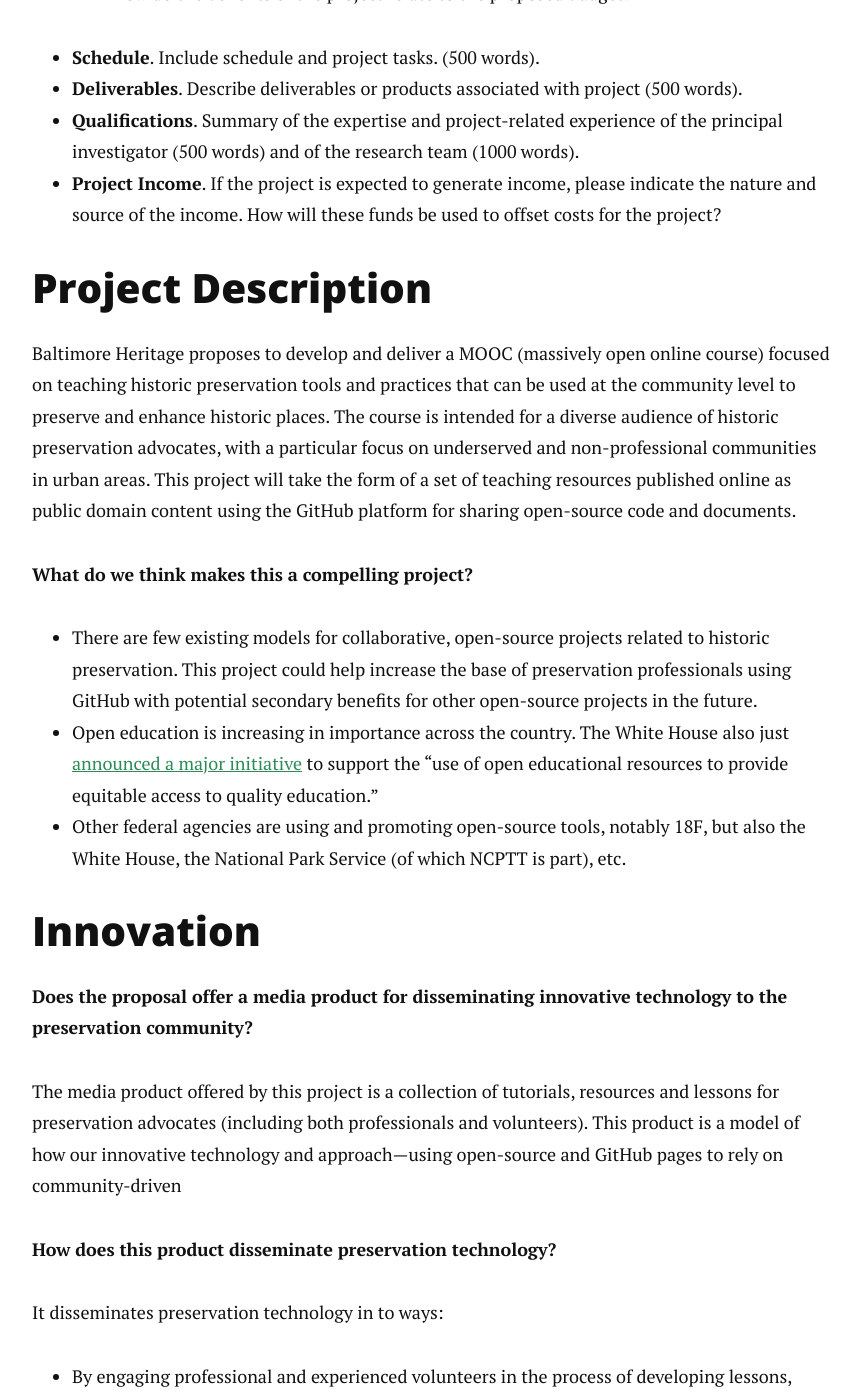
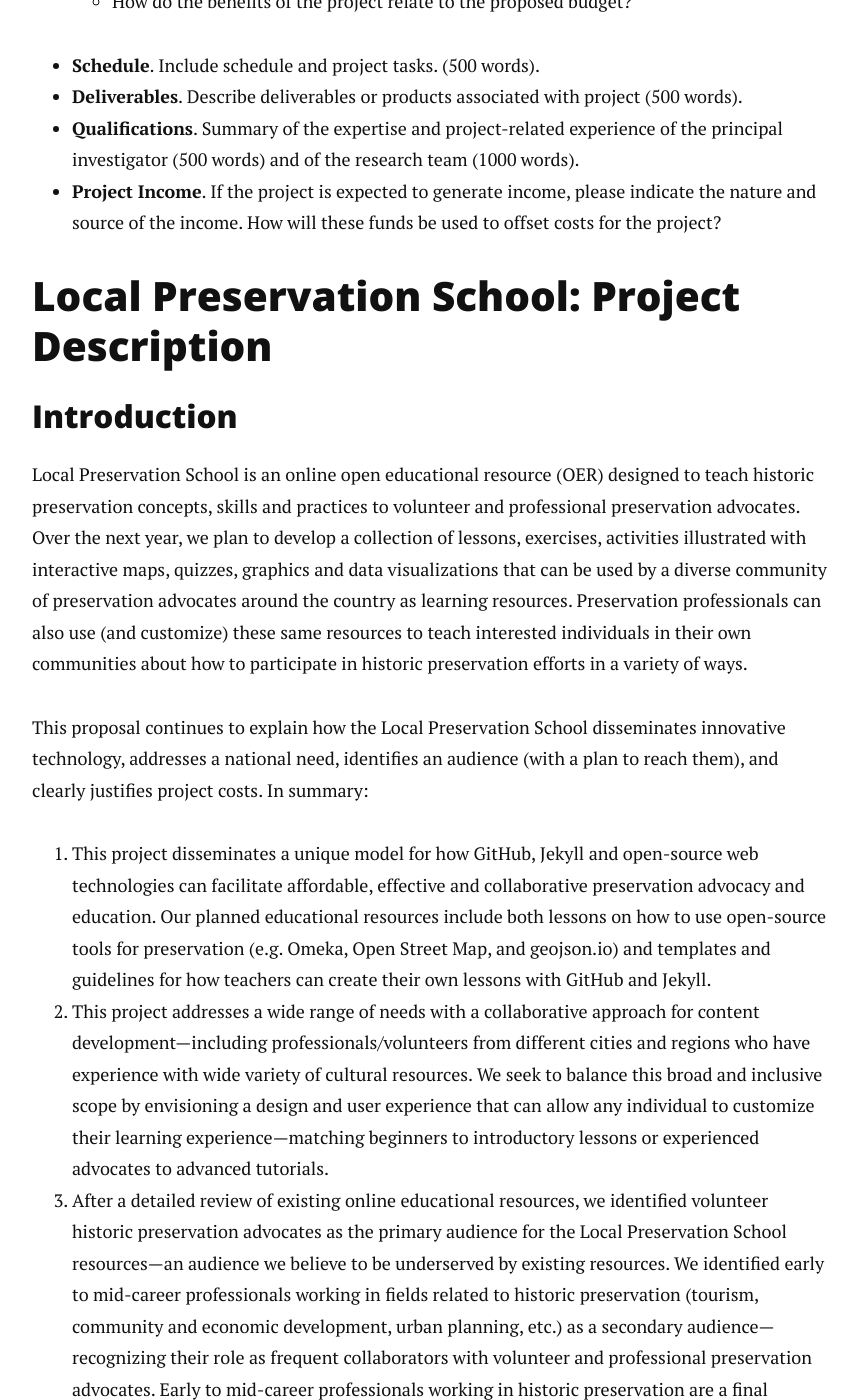
Before and after one commit to localpreservation/localpreservation.github.io, a Jekyll site: the page built from 2016-ncptt-media-grant.md, in a window 1280 px wide and 1400 px high, scrolled down 4238 px. Shown: the whole window, without its empty margins (208-1068 px from the left). Built offline with Jekyll 4.4.1, drawn with Linux system fonts in a browser that asks for light colours; nearby versions of some CDN libraries; Markdown is read by kramdown in place of the engine named in the settings; some of the changed text lies outside the part shown.

Commit message:
Add introduction to project description
Add introduction to project description and rename several sub-headings to clarify the organization of this document.

```diff
--- a/2016-ncptt-media-grant.md
+++ b/2016-ncptt-media-grant.md
@@ -32,28 +32,23 @@ This guide assumes that you have a project first—which is a good idea. Coming
 
 One last step: send thank-you notes to anyone who helped you with the grant application and mark your calendar for the date when you expect you might hear back.
 
-## Project Title
-
-Local Preservation School
-
-- Should we give this project a tagline or a longer more descriptive title?
-
-## Project Abstract: Tell us about this project in 100 words or less
+## How should we write the project abstract? Tell us about this project in 100 words or less
 
 Here is what NCPTT says is required for the **abstract**:
 
 > The abstract is a summary of proposed work suitable for dissemination to the public. It is limited to 100 words in length. The project abstract will be a file attachment in the application. Please create the file in Microsoft Word or Word compatible software.
 
-## Project Narrative: Tell us about this project is 10 pages or less
+## Local Preservation School: Project Abstract
+
+I'm saving the trouble of writing the abstract until the end!
+
+## How should we write the project narrative? Tell us about this project is 10 pages or less
 
 Here is what NCPTT says is required for the **narrative description**:
 
 > The proposal is a narrative description that should specifically address each of the review criteria (see Section IV). The proposal text must be no longer than 10 pages, no smaller than font size 11, and have 1-inch margins. The 10-page limit includes all text, figures, references, and resumes (Forms SF-424, SF-424A, SF- 424B, project abstract, key contacts, and the statement of indirect charges are not counted as part of the 10 page limit).
 
 I’m estimating that resumes, references and figures will take about 3-4 pages of the total. That leaves us to write (or reuse) around 6-7 pages of description to explain this project. I’m going to start with an outline of the key components of our project and how they fulfill the goals for the grant. It is always good to make this very explicit—don’t assume a grant reviewer will understand why your project is a good fit for a funding opportunity? You _always_ have to tell them.
-
-
-# Grant Narrative Outline
 
 - **Project Title**.
 - **Discipline**. Include archeology, architecture, engineering, collections, historic landscapes, or materials conservation
@@ -78,17 +73,23 @@ I’m estimating that resumes, references and figures will take about 3-4 pages
 - **Qualifications**. Summary of the expertise and project-related experience of the principal investigator (500 words) and of the research team (1000 words).
 - **Project Income**. If the project is expected to generate income, please indicate the nature and source of the income. How will these funds be used to offset costs for the project?
 
-## Project Description
+## Local Preservation School: Project Description
 
-Baltimore Heritage proposes to develop and deliver a MOOC (massively open online course) focused on teaching historic preservation tools and practices that can be used at the community level to preserve and enhance historic places. The course is intended for a diverse audience of historic preservation advocates, with a particular focus on underserved and non-professional communities in urban areas. This project will take the form of a set of teaching resources published online as public domain content using the GitHub platform for sharing open-source code and documents.
+### Introduction
 
-**What do we think makes this a compelling project?**
+Local Preservation School is an online open educational resource (OER) designed to teach historic preservation concepts, skills and practices to volunteer and professional preservation advocates. Over the next year, we plan to develop a collection of lessons, exercises, activities illustrated with interactive maps, quizzes, graphics and data visualizations that can be used by a diverse community of preservation advocates around the country as learning resources. Preservation professionals can also use (and customize) these same resources to teach interested individuals in their own communities about how to participate in historic preservation efforts in a variety of ways.
 
-- There are few existing models for collaborative, open-source projects related to historic preservation. This project could help increase the base of preservation professionals using GitHub with potential secondary benefits for other open-source projects in the future.
-- Open education is increasing in importance across the country. The White House also just [announced a major initiative](https://www.whitehouse.gov/blog/2015/10/19/openly-licensed-educational-resources-providing-equitable-access-education-all) to support the “use of open educational resources to provide equitable access to quality education.”
-- Other federal agencies are using and promoting open-source tools, notably 18F, but also the White House, the National Park Service (of which NCPTT is part), etc.
+This proposal continues to explain how the Local Preservation School disseminates innovative technology, addresses a national need, identifies an audience (with a plan to reach them), and clearly justifies project costs. In summary:
+1. This project disseminates a unique model for how GitHub, Jekyll and open-source web technologies can facilitate affordable, effective and collaborative preservation advocacy and education. Our planned educational resources include both lessons on how to use open-source tools for preservation (e.g. Omeka, Open Street Map, and geojson.io) and templates and guidelines for how teachers can create their own lessons with GitHub and Jekyll.
+2. This project addresses a wide range of needs with a collaborative approach for content development—including professionals/volunteers from different cities and regions who have experience with wide variety of cultural resources. We seek to balance this broad and inclusive scope by envisioning a design and user experience that can allow any individual to customize their learning experience—matching beginners to introductory lessons or experienced advocates to advanced tutorials.
+3. After a detailed review of existing online educational resources, we identified volunteer historic preservation advocates as the primary audience for the Local Preservation School resources—an audience we believe to be underserved by existing resources. We identified early to mid-career professionals working in fields related to historic preservation (tourism, community and economic development, urban planning, etc.) as a secondary audience—recognizing their role as frequent collaborators with volunteer and professional preservation advocates. Early to mid-career professionals working in historic preservation are a final audience for the project, serving as collaborators, contributors and advisors as we develop the course content and guidelines for teaching and collaboration.
+4. The project funding requested under this grant proposal would support the addition of key partners to the project team, including an instructional designer with experience in online education and a web developer with open-source project management experience.
 
-## Innovation
+To illustrate the enormous potential of the innovative open-source technology that supports the Local Preservation School we have used GitHub to publish this grant application and engage a broader community of partners in the development of the proposal through our Jekyll-based website at: [localpreservation.github.io/2016-ncptt-media-grant](localpreservation.github.io/2016-ncptt-media-grant).
+
+The remaining section of the proposal provides additional background on how the Local Preservation School uses and disseminates technology, what preservation needs and audiences it addresses and explains the project costs. The description is followed by
+
+### Technology and Dissemination Strategy
 
 **Does the proposal offer a media product for disseminating innovative technology to the preservation community?**
 
@@ -125,7 +126,7 @@ Examples:
 
 Our proposed product differs with an open license, web-based interactive features (no PDFs, no proprietary LMS, no PPT, etc.)
 
-## National Need
+### Preservation Needs and Audiences
 
 **How does this project address a wide range of preservation needs?**
 
@@ -184,7 +183,7 @@ Indirect strategies for distribution:
 
 - Encouraging social media promotion by contributors, collaborators and learners
 
-## Costs
+### Costs
 
 **How do the benefits of the project relate to the proposed budget? **
 
@@ -200,7 +199,9 @@ Additional project funding:
 - Open Source Community Manager
 - Content Marketing
 
-## Schedule
+## Local Preservation School: Schedule
+
+We've been meaning to put together an updated schedule anyway! A grant application can be a great opportunity for project planning even if an application is not successful in winning funding. A project schedule can sometimes start or end before or after a grant begins to illustrate the broader context when a grant is supporting an existing initiative.
 
 - Fall 2015
 - Winter 2015/2016
@@ -209,7 +210,7 @@ Additional project funding:
 - Fall 2016
 - Winter 2016/2017
 
-## Deliverables
+## Local Preservation School: Deliverables
 
 We propose to divide the project into four major components:
 
@@ -222,7 +223,7 @@ The fourth component is the largest: an online "school" with multiple short cour
 
 Optionally, sections of the online course could be designed as templates that local partners could "fork" and adapt for the needs of audiences in their own community. Alternate names for the site include School of Saving Places, School of Heritage Conservation, and the School of Community Heritage.
 
-## Qualifications
+## Local Preservation School: Qualifications
 
 What makes Baltimore Heritage a competitive applicant as the project lead?
 
```
Also changed, not shown: other parts of 2016-ncptt-media-grant.md (+3 -5 lines).
